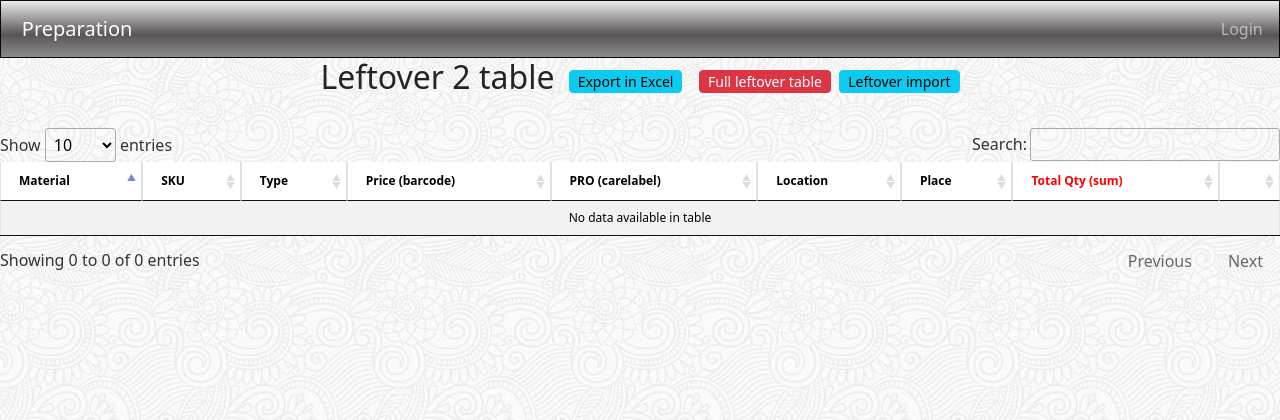
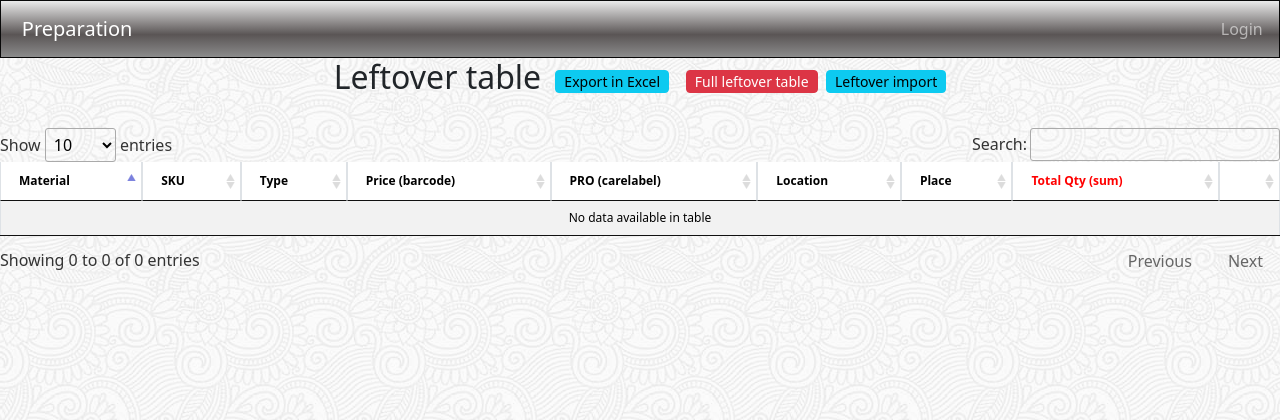
Before and after one commit to satmari/preparation, a Django app: page /preparation/leftover_table2/ in a window 1280 px wide. Shown: the top 420 px of the page. Run offline with Django 5.2, Linux system fonts and the light colour scheme; data that the repository does not hold is empty; some libraries are stand-ins or nearby versions.

Commit message:
2025.07.24 Leftover za Sentu

```diff
--- a/preparation/templates/preparation/leftover_table2.html
+++ b/preparation/templates/preparation/leftover_table2.html
@@ -4,7 +4,7 @@
 {% block content %}
 <div class="container-fluid">
     <div style="display: flex; align-items: center; justify-content: center;">
-        <h2 style="margin-right: 10px;">Leftover 2 table</h2>
+        <h2 style="margin-right: 10px;">Leftover table</h2>
         &nbsp;<button onclick="exportFilteredTable()" class="btn btn-info btn-sm">Export in Excel</button>&nbsp;
         &nbsp;&nbsp;
         <a href="{% url 'preparation:leftover_table_all2' %}" class="btn btn-danger btn-sm">Full leftover table</a>
--- a/preparation/templates/preparation/leftover_table_all2.html
+++ b/preparation/templates/preparation/leftover_table_all2.html
@@ -4,7 +4,7 @@
 {% block content %}
 <div class="container-fluid">
     <div style="display: flex; align-items: center; justify-content: center;">
-        <h2 style="margin-right: 10px;">Leftover 2 table all</h2>
+        <h2 style="margin-right: 10px;">Leftover table all</h2>
         &nbsp;<button onclick="exportFilteredTable()" class="btn btn-info btn-sm">Export in Excel</button>&nbsp;
     </div>
     <hr>
```
